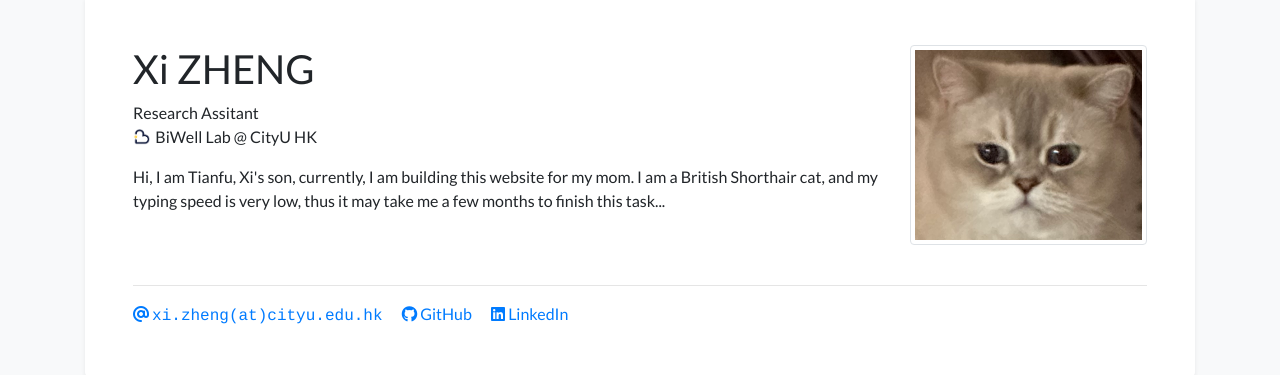
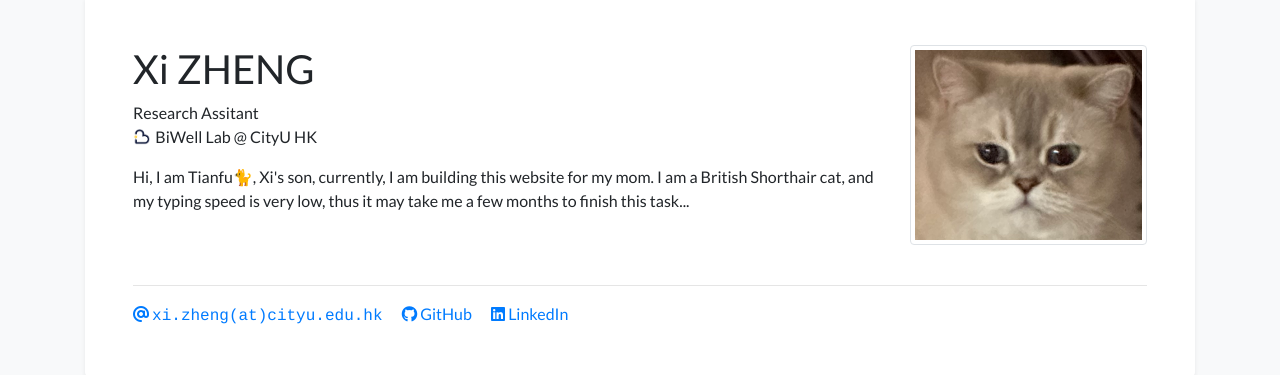
Before and after one commit to xixiaoguai727/xizheng, a Jekyll site: the page built from index.html, in a window 1280 px wide and 1302 px high. Shown: the part 83-458 px from the top of the window. Built offline with Jekyll 4.4.1, drawn with Linux system fonts in a browser that asks for light colours; a style sheet for code colours, icons or effects is not loaded.

```diff
--- a/_data/profile.yml
+++ b/_data/profile.yml
@@ -20,7 +20,7 @@ linkedin: zhengxi
 # orcid: 0000-0000-0000-0000
 
 short_bio: >-
-  Hi, I am Tianfu, Xi's son, currently, I am building this website for my mom.
+  Hi, I am Tianfu🐈, Xi's son, currently, I am building this website for my mom.
   I am a British Shorthair cat, and my typing speed is very low, thus it may take me a few months to finish this task...
 
 portrait_url: /assets/images/badges/tianfu.jpg
```
